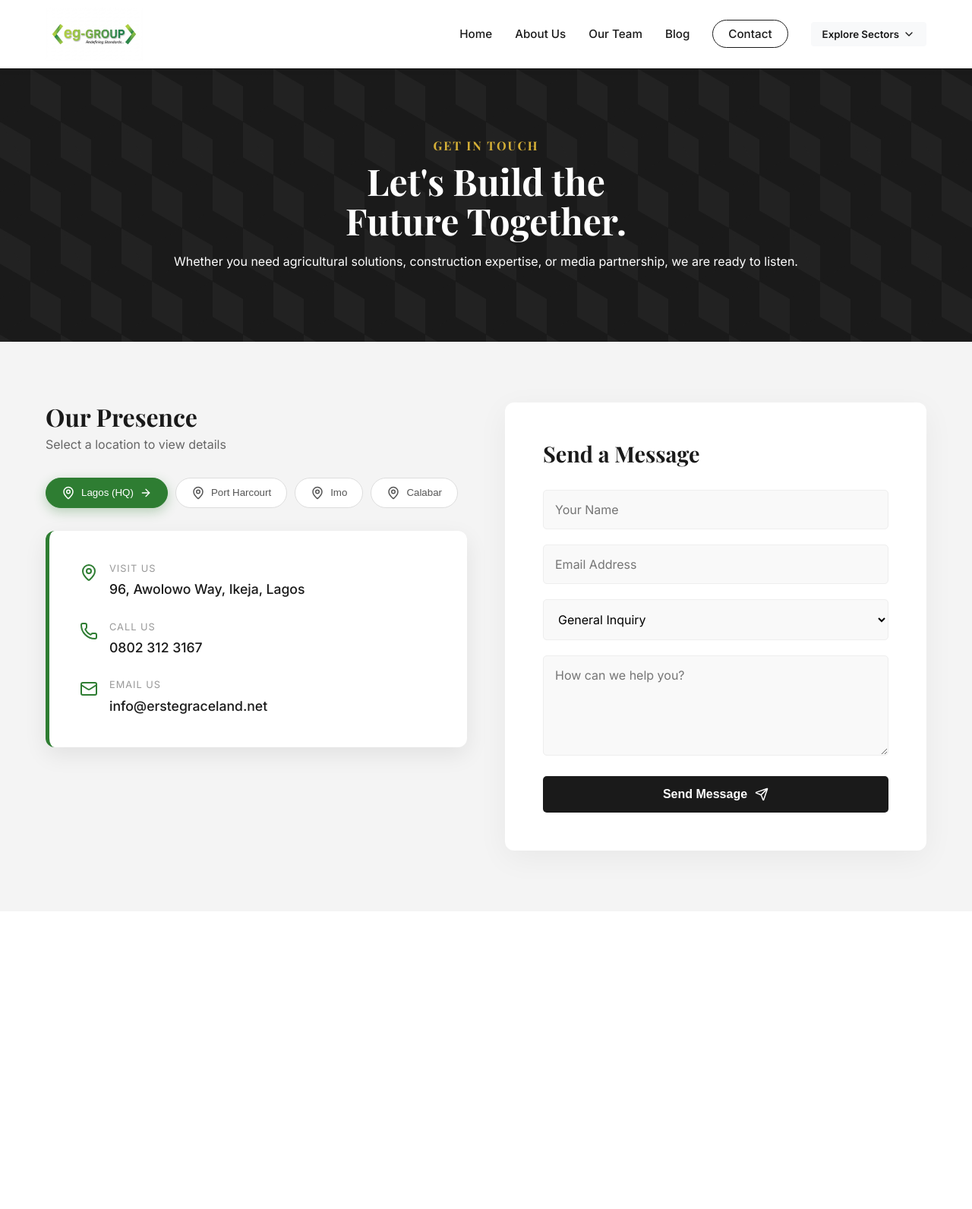
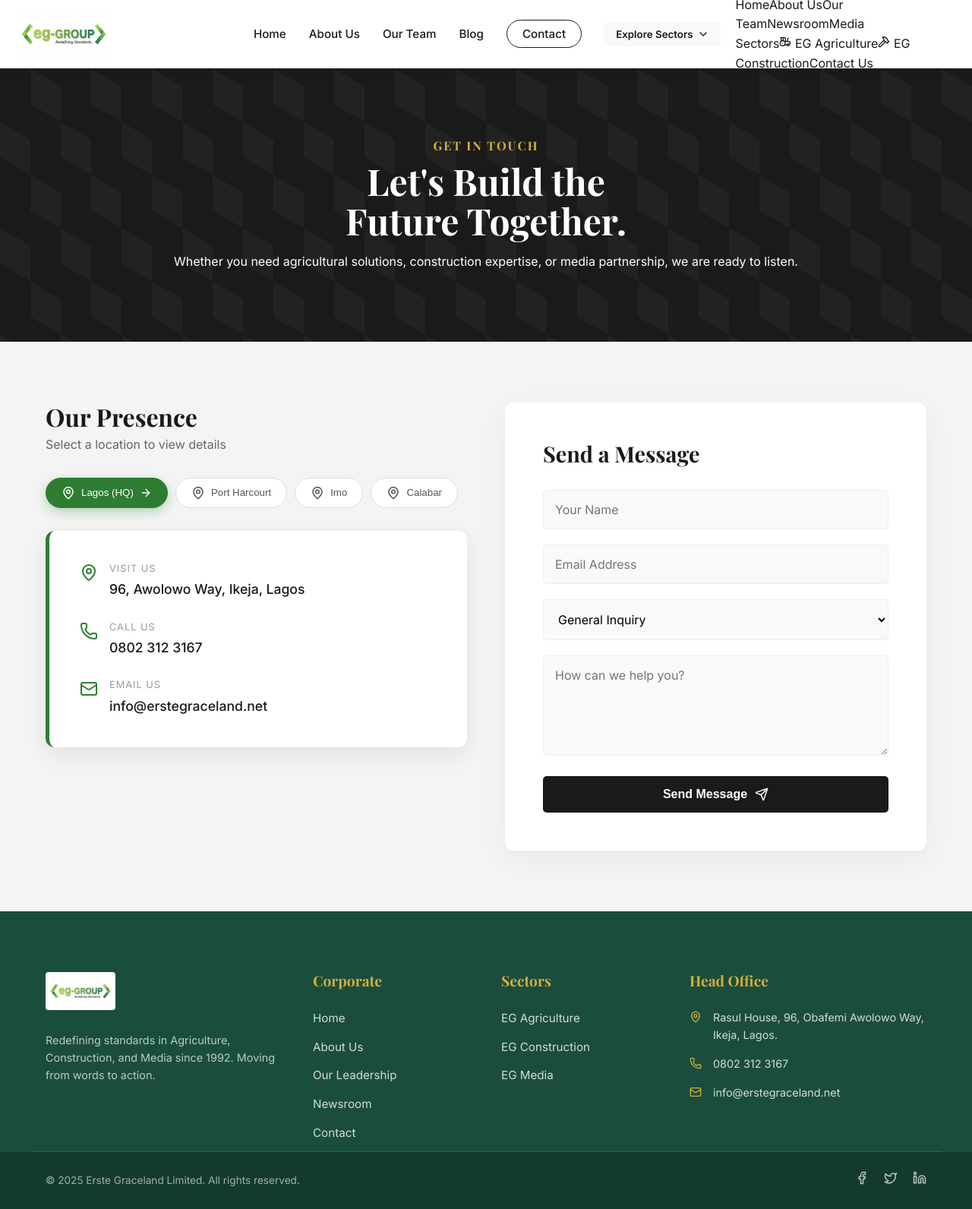
Before and after one commit to Chidi09/Project-EG-Group-World-Class-Rebrand, a React (Vite) app: page /contact in a window 1280 px wide. Shown: the whole page at 76% size. Before the commit the page ends 1200 px from the top, so only its background shows below. Built offline with nearby package versions, Linux system fonts and the light colour scheme.

Commit message:
Add Footer component and enhance Navbar for mobile: Integrate a new Footer with improved layout and contact information. Update Navbar mobile menu to include all links and enhance styles for better usability on smaller screens.

```diff
--- a/src/App.jsx
+++ b/src/App.jsx
@@ -1,5 +1,6 @@
 import { Routes, Route } from 'react-router-dom';
 import Navbar from './components/Navbar';
+import Footer from './components/Footer';
 import Home from './pages/corporate/Home';
 import About from './pages/corporate/About';
 import Team from './pages/corporate/Team';
@@ -26,6 +27,7 @@ function App() {
         <Route path="/agriculture" element={<AgricHome />} />
         <Route path="/construction" element={<ConstHome />} />
       </Routes>
+      <Footer />
     </>
   );
 }
--- /dev/null
+++ b/src/components/Footer.css
@@ -0,0 +1,26 @@
+.site-footer { background: #1B4D3E; color: white; padding: 80px 0 0; font-family: 'Inter', sans-serif; }
+.footer-grid { display: grid; grid-template-columns: 1.5fr 1fr 1fr 1.5fr; gap: 40px; padding-bottom: 60px; border-bottom: 1px solid rgba(255,255,255,0.1); }
+
+.footer-logo { height: 50px; margin-bottom: 20px; border-radius: 4px; }
+.footer-desc { font-size: 0.9rem; color: rgba(255,255,255,0.7); line-height: 1.6; }
+
+.footer-col h4 { font-family: 'Playfair Display', serif; font-size: 1.2rem; margin-bottom: 25px; color: #D4AF37; }
+.footer-links { list-style: none; padding: 0; margin: 0; }
+.footer-links li { margin-bottom: 12px; }
+.footer-links a { color: rgba(255,255,255,0.8); font-size: 0.95rem; transition: 0.3s; text-decoration: none; }
+.footer-links a:hover { color: #D4AF37; padding-left: 5px; }
+
+.contact-row { display: flex; gap: 15px; margin-bottom: 15px; font-size: 0.9rem; color: rgba(255,255,255,0.8); }
+.f-icon { color: #D4AF37; flex-shrink: 0; margin-top: 3px; }
+
+.footer-bottom { padding: 25px 0; background: #143a2f; }
+.bottom-flex { display: flex; justify-content: space-between; align-items: center; font-size: 0.85rem; color: rgba(255,255,255,0.6); }
+.social-links { display: flex; gap: 20px; }
+.social-links a { color: white; opacity: 0.7; transition: 0.3s; text-decoration: none; }
+.social-links a:hover { opacity: 1; color: #D4AF37; }
+
+/* Mobile Footer */
+@media (max-width: 900px) {
+  .footer-grid { grid-template-columns: 1fr; gap: 40px; }
+  .bottom-flex { flex-direction: column; gap: 15px; text-align: center; }
+}
--- a/src/components/Footer.jsx
+++ b/src/components/Footer.jsx
@@ -1,14 +1,72 @@
+import React from 'react';
+import { Link } from 'react-router-dom';
+import { MapPin, Phone, Mail, Facebook, Twitter, Linkedin } from 'lucide-react';
+import './Footer.css';
+
 const Footer = () => {
   return (
-    <footer style={{
-      background: 'var(--eg-dark)',
-      color: 'white',
-      padding: '40px 20px',
-      textAlign: 'center',
-      marginTop: 'auto'
-    }}>
-      <div className="container">
-        <p style={{ opacity: 0.8 }}>© {new Date().getFullYear()} EG Group. All rights reserved.</p>
+    <footer className="site-footer">
+      <div className="container footer-grid">
+
+        {/* Column 1: Brand */}
+        <div className="footer-col">
+          <img src="/images/logos/logo (2).jpg" alt="EG Group" className="footer-logo" />
+          <p className="footer-desc">
+            Redefining standards in Agriculture, Construction, and Media since 1992.
+            Moving from words to action.
+          </p>
+        </div>
+
+        {/* Column 2: Quick Links */}
+        <div className="footer-col">
+          <h4>Corporate</h4>
+          <ul className="footer-links">
+            <li><Link to="/">Home</Link></li>
+            <li><Link to="/about">About Us</Link></li>
+            <li><Link to="/team">Our Leadership</Link></li>
+            <li><Link to="/blog">Newsroom</Link></li>
+            <li><Link to="/contact">Contact</Link></li>
+          </ul>
+        </div>
+
+        {/* Column 3: Sectors */}
+        <div className="footer-col">
+          <h4>Sectors</h4>
+          <ul className="footer-links">
+            <li><Link to="/agriculture">EG Agriculture</Link></li>
+            <li><Link to="/construction">EG Construction</Link></li>
+            <li><Link to="/media">EG Media</Link></li>
+          </ul>
+        </div>
+
+        {/* Column 4: Contact */}
+        <div className="footer-col">
+          <h4>Head Office</h4>
+          <div className="contact-row">
+            <MapPin size={16} className="f-icon"/>
+            <span>Rasul House, 96, Obafemi Awolowo Way, Ikeja, Lagos.</span>
+          </div>
+          <div className="contact-row">
+            <Phone size={16} className="f-icon"/>
+            <span>0802 312 3167</span>
+          </div>
+          <div className="contact-row">
+            <Mail size={16} className="f-icon"/>
+            <span>info@erstegraceland.net</span>
+          </div>
+        </div>
+
+      </div>
+
+      <div className="footer-bottom">
+        <div className="container bottom-flex">
+          <p>&copy; {new Date().getFullYear()} Erste Graceland Limited. All rights reserved.</p>
+          <div className="social-links">
+            <a href="#"><Facebook size={18}/></a>
+            <a href="#"><Twitter size={18}/></a>
+            <a href="#"><Linkedin size={18}/></a>
+          </div>
+        </div>
       </div>
     </footer>
   );
--- a/src/components/Navbar.css
+++ b/src/components/Navbar.css
@@ -79,20 +79,30 @@
 .mobile-toggle { display: none; cursor: pointer; }
 
 /* Responsive */
-@media (max-width: 768px) {
+@media (max-width: 900px) {
   .nav-links { display: none; }
-  .mobile-toggle { display: block; }
+  .mobile-toggle { display: block; color: var(--eg-dark); }
 
   .mobile-menu {
-    position: absolute;
-    top: 90px;
-    left: 0;
-    width: 100%;
-    background: white;
-    padding: 20px;
-    display: flex;
-    flex-direction: column;
-    gap: 15px;
-    box-shadow: 0 10px 10px rgba(0,0,0,0.05);
+    position: fixed; top: 90px; left: 0; width: 100%; height: 0;
+    background: white; overflow: hidden; transition: 0.4s ease;
+    display: flex; flex-direction: column; padding: 0 20px;
+    box-shadow: 0 10px 20px rgba(0,0,0,0.1);
+  }
+  .mobile-menu.active { height: calc(100vh - 90px); padding-top: 20px; overflow-y: auto; }
+
+  .mobile-menu a {
+    padding: 15px 0; border-bottom: 1px solid #f4f4f4;
+    font-size: 1.1rem; color: #333; font-weight: 600;
+    text-decoration: none;
+  }
+  .mobile-divider { height: 20px; }
+  .mobile-label { font-size: 0.8rem; text-transform: uppercase; color: #999; margin-bottom: 10px; padding-top: 10px; }
+
+  .mobile-sub-link { display: flex; align-items: center; gap: 10px; color: var(--eg-green) !important; }
+  .mobile-contact-btn {
+    background: var(--eg-green); color: white !important; text-align: center;
+    border-radius: 5px; margin-top: 20px; border: none;
+    padding: 15px !important;
   }
 }
--- a/src/components/Navbar.jsx
+++ b/src/components/Navbar.jsx
@@ -65,16 +65,28 @@ const Navbar = () => {
         </div>
       </div>
 
-      {/* MOBILE MENU */}
-      {isOpen && (
-        <div className="mobile-menu">
-          <Link to="/" onClick={() => setIsOpen(false)}>Home</Link>
-          <Link to="/about" onClick={() => setIsOpen(false)}>About Us</Link>
-          <Link to="/agriculture" onClick={() => setIsOpen(false)}>Agriculture</Link>
-          <Link to="/construction" onClick={() => setIsOpen(false)}>Construction</Link>
-          <Link to="/contact" onClick={() => setIsOpen(false)}>Contact</Link>
-        </div>
-      )}
+      {/* MOBILE MENU - UPDATED WITH ALL LINKS */}
+      <div className={`mobile-menu ${isOpen ? 'active' : ''}`}>
+        <Link to="/" onClick={() => setIsOpen(false)}>Home</Link>
+        <Link to="/about" onClick={() => setIsOpen(false)}>About Us</Link>
+        <Link to="/team" onClick={() => setIsOpen(false)}>Our Team</Link>
+        <Link to="/blog" onClick={() => setIsOpen(false)}>Newsroom</Link>
+        <Link to="/media" onClick={() => setIsOpen(false)}>Media</Link>
+
+        <div className="mobile-divider"></div>
+
+        <span className="mobile-label">Sectors</span>
+        <Link to="/agriculture" className="mobile-sub-link" onClick={() => setIsOpen(false)}>
+          <Tractor size={16}/> EG Agriculture
+        </Link>
+        <Link to="/construction" className="mobile-sub-link" onClick={() => setIsOpen(false)}>
+          <Hammer size={16}/> EG Construction
+        </Link>
+
+        <Link to="/contact" className="mobile-contact-btn" onClick={() => setIsOpen(false)}>
+          Contact Us
+        </Link>
+      </div>
     </nav>
   );
 };
--- a/src/pages/agric/AgricHome.css
+++ b/src/pages/agric/AgricHome.css
@@ -133,3 +133,22 @@
   .lab-grid { flex-direction: column; gap: 30px; }
   .blueprint-flex { flex-direction: column; }
 }
+
+/* MOBILE FIXES FOR AGRIC PAGE */
+@media (max-width: 768px) {
+  .agric-hero-elite { height: 80vh; }
+  .hero-title-tech { font-size: 2.8rem; }
+
+  .lab-grid { flex-direction: column; gap: 30px; }
+
+  /* Catalog Grid Fix */
+  .catalog-grid { grid-template-columns: 1fr; padding: 0 10px; }
+
+  /* Blueprint Fix */
+  .blueprint-flex { flex-direction: column-reverse; }
+  .blueprint-visual { width: 100%; height: 300px; }
+  .machine-img { height: 100%; object-fit: contain; }
+
+  /* Scanner/Catalog Images */
+  .card-image-box { height: 200px; }
+}
--- a/src/pages/construct/ConstHome.css
+++ b/src/pages/construct/ConstHome.css
@@ -86,3 +86,20 @@
   .project-image-frame { height: 300px; }
   .map-styled-grid { flex-direction: column; align-items: center; }
 }
+
+/* MOBILE FIXES FOR CONSTRUCTION PAGE */
+@media (max-width: 768px) {
+  .const-hero-brand h1 { font-size: 2.8rem; }
+  .const-hero-bg { height: 100%; } /* Ensure bg covers height */
+
+  /* Fix Services Grid */
+  .brand-grid { grid-template-columns: 1fr; }
+
+  /* Fix Project Section */
+  .project-layout { flex-direction: column; gap: 40px; }
+  .project-image-frame { width: 100%; height: 250px; }
+
+  /* Fix Map */
+  .map-styled-grid { flex-direction: column; width: 100%; }
+  .map-card { width: 100%; }
+}
--- a/src/pages/corporate/Home.css
+++ b/src/pages/corporate/Home.css
@@ -251,3 +251,23 @@
 
   .stats-flex { flex-direction: column; gap: 50px; }
 }
+
+/* MOBILE FIXES FOR HOME PAGE */
+@media (max-width: 768px) {
+  .agric-hero-section { height: 85vh; } /* Fix hero height */
+  .hero-title-large { font-size: 3rem; }
+
+  /* Fix Promo Card Stacking */
+  .promo-card { flex-direction: column-reverse; } /* Puts image on top */
+  .promo-visual { height: 250px; width: 100%; }
+  .promo-text { padding: 40px 20px; }
+  .discount-circle { width: 80px; height: 80px; top: 20px; right: 20px; }
+
+  /* Fix Pillars Grid */
+  .pillars-grid { grid-template-columns: 1fr; height: auto; }
+  .pillar-card { height: 300px; min-height: 300px; }
+
+  /* Fix Stats Spacing */
+  .stats-flex { flex-direction: column; gap: 40px; padding: 20px; }
+  .stat-num { font-size: 3rem; }
+}
```
